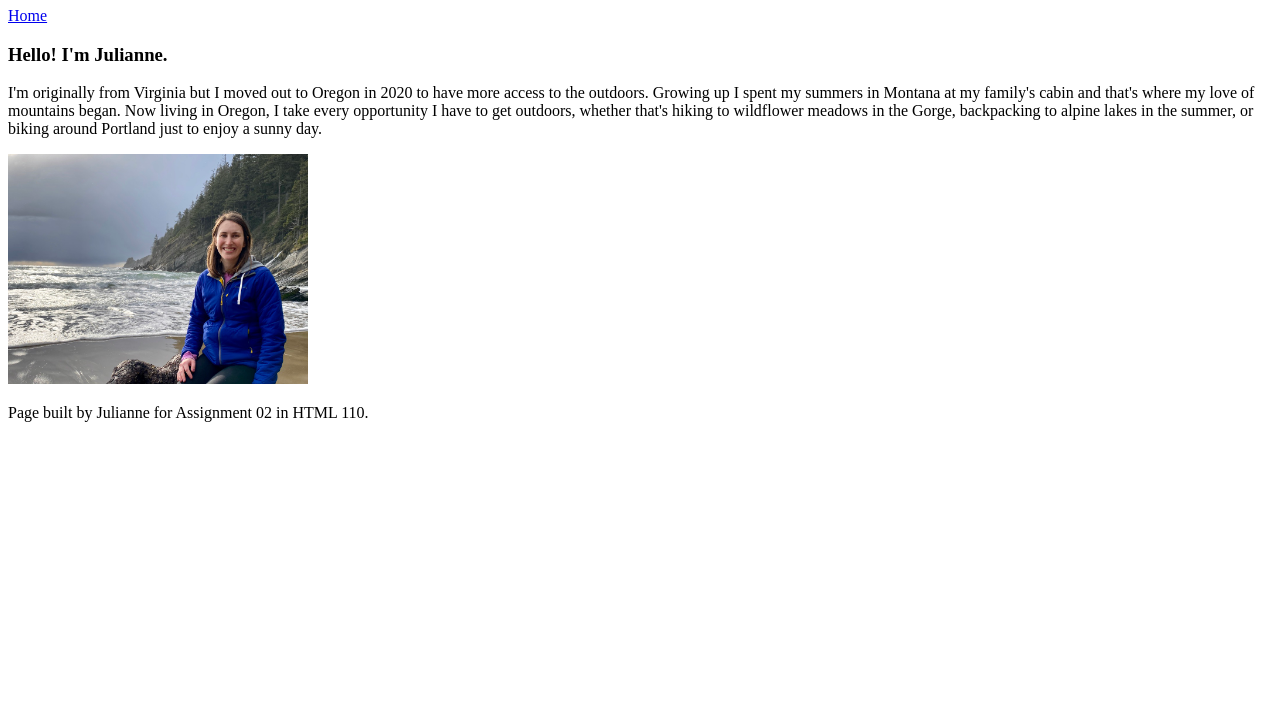
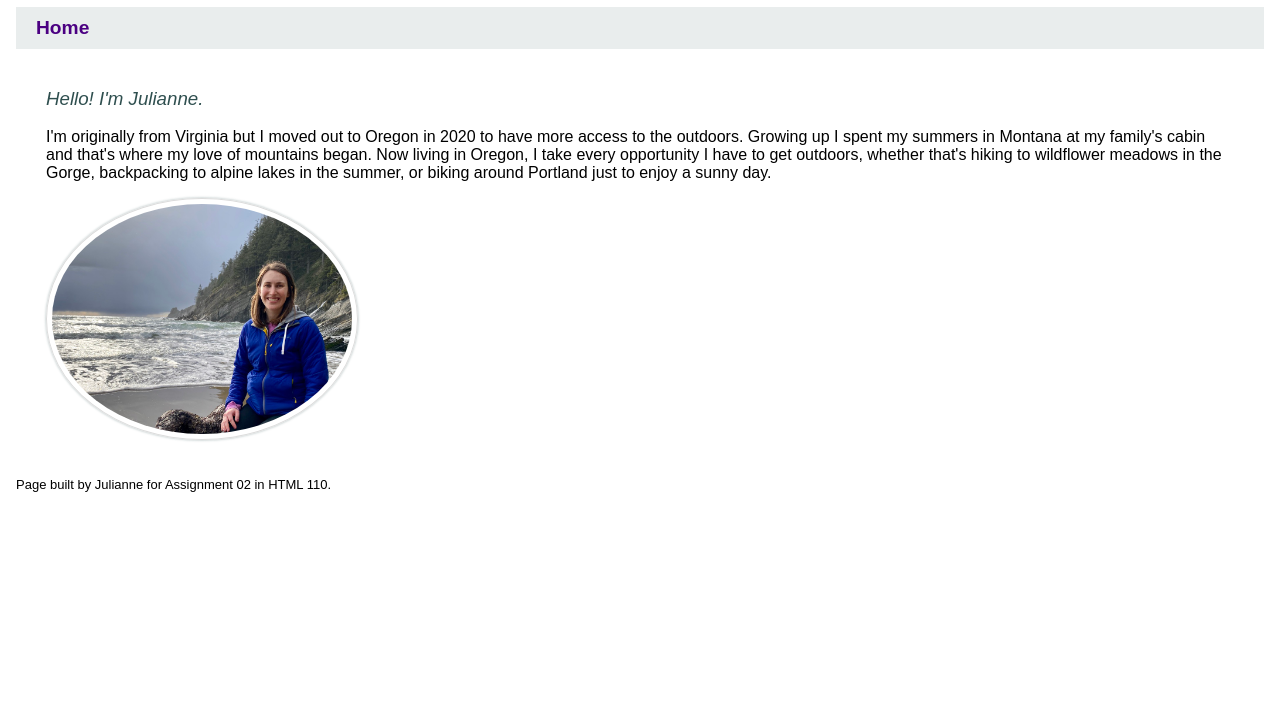
Before and after one commit to rainier144411/portfolio, a plain HTML site: page about-me.html in a window 1280 px wide. Shown: the part 73-800 px from the top of the page. Drawn offline with Linux system fonts and the light colour scheme.

Commit message:
added CSS stylesheet

```diff
--- a/about-me.html
+++ b/about-me.html
@@ -4,6 +4,7 @@
     <head>
         <meta charset="utf-8">
         <title>About Me</title>
+        <link rel="stylesheet" type="text/css" href="styles/stylesheet.css">
     </head>
 
     <body>
@@ -15,7 +16,7 @@
         <article>
             <h3>Hello! I'm Julianne. </h3>
             <p>I'm originally from Virginia but I moved out to Oregon in 2020 to have more access to the outdoors. Growing up I spent my summers in Montana at my family's cabin and that's where my love of mountains began. Now living in Oregon, I take every opportunity I have to get outdoors, whether that's hiking to wildflower meadows in the Gorge, backpacking to alpine lakes in the summer, or biking around Portland just to enjoy a sunny day. </p>
-            <img src="images/me.jpeg" alt="Image of female sitting on log at the beach of a cloudy, cool day." height="230" width="300">
+            <img class="about-picture" src="images/me.jpeg" alt="Image of female sitting on log at the beach of a cloudy, cool day." height="230" width="300">
         </article>
 
         <footer>
--- /dev/null
+++ b/styles/stylesheet.css
@@ -0,0 +1,71 @@
+body {
+    font-family: Arial, Helvetica, sans-serif;
+    margin: 1rem;
+}
+
+h1 {
+    font-weight: bold;
+    color: darkslategray;
+}
+
+h3 {
+    font-weight: lighter;
+    font-style: italic;
+    color: darkslategray;
+}
+
+nav {
+    background-color: rgba(47,79,79,.1);
+    padding: 10px 20px;
+}
+
+nav a {
+    color: indigo;
+    text-decoration: none;
+    font-size: larger;
+    font-weight: bold;
+}
+
+nav a:hover {
+    color: darkorchid;
+}
+
+article {
+    padding: 20px 30px;
+}
+
+h2 {
+    color: rgba(47,79,79,.8);
+}
+
+ul li {
+    font-size: 1.1em;
+}
+
+ul li a {
+    font-size: 0.8em;
+}
+
+li a:visited {
+    color: darkblue;
+  }
+
+ li a:hover {
+    color: blue
+}
+
+img {
+    border: 1px solid #dcdcdc;
+    border-radius: 8px;
+    padding: 5px;
+    box-shadow: 0 0 2px 1px rgba(47,79,79,.2)
+}
+
+footer {
+    font-size:small;
+}
+
+.about-picture {
+    border-radius: 60%;
+    box-shadow: 0 0 2px 1px rgba(47,79,79,.2)
+}
```
Also changed, not shown: index.html (+1 -0 lines), 1 other file.
